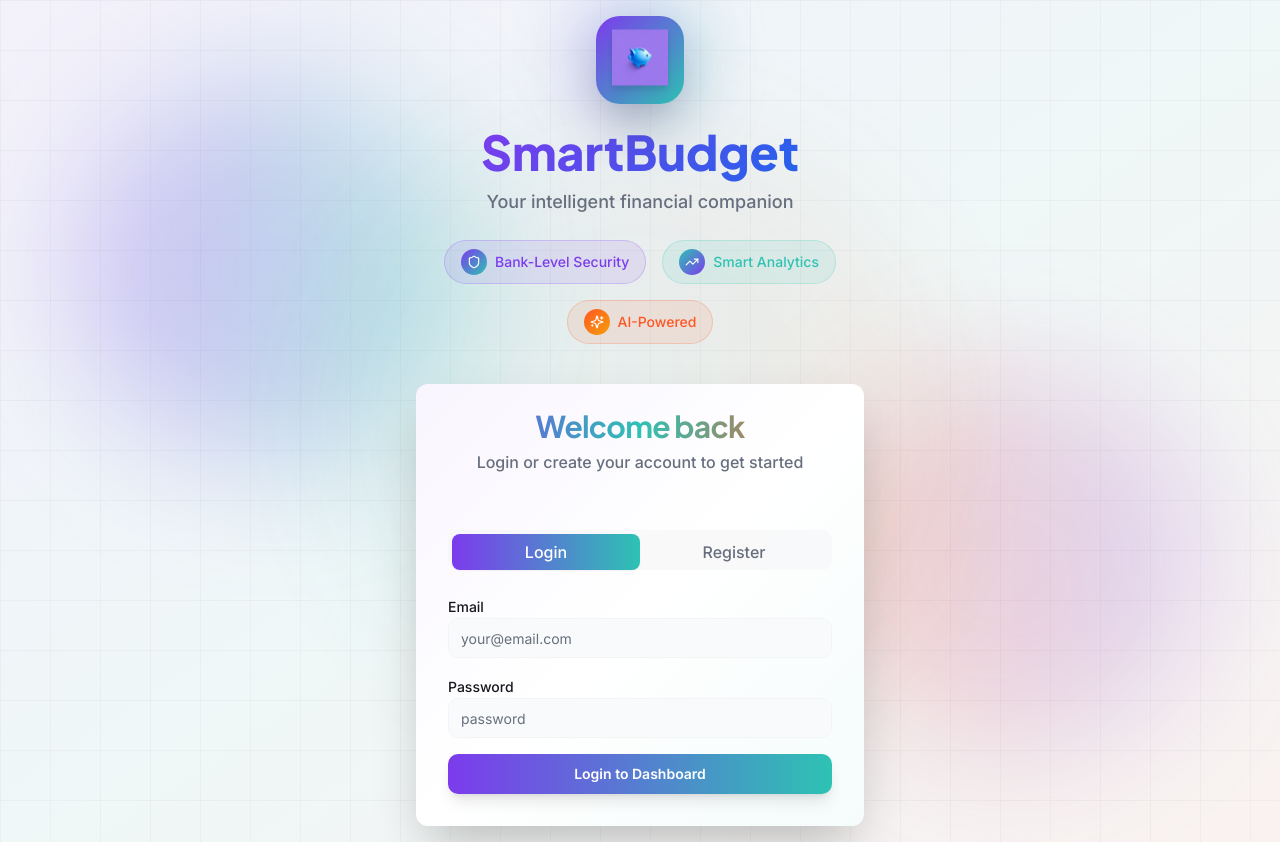
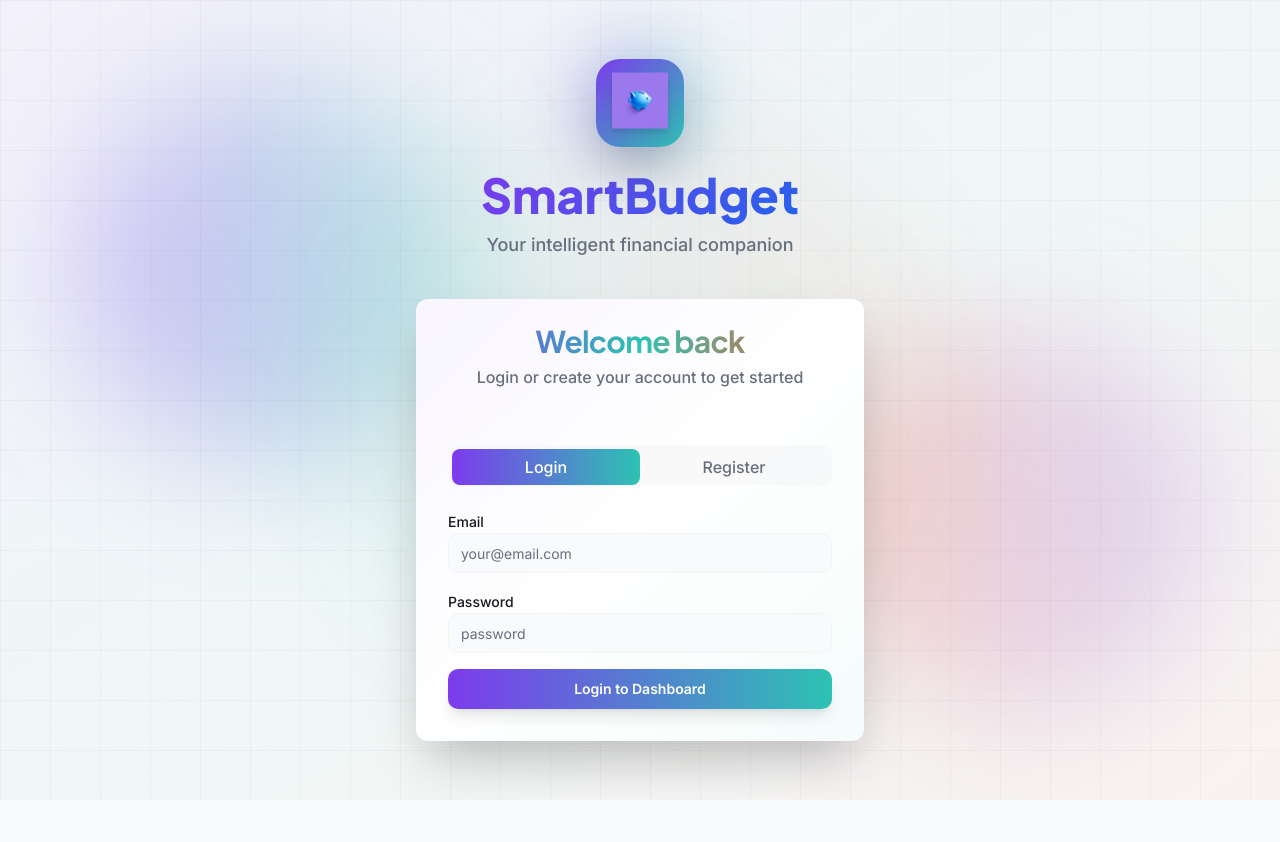
Before and after one commit to vivek7941/tracker, a React (Vite) app: page / in a window 1280 px wide. After the commit the page ends 800 px from the top, so only its background shows below. Built offline with nearby package versions, Linux system fonts and the light colour scheme; the HTML template or start-up script is replaced by a standard one.

Commit message:
Remove feature badges from login page
Remove "bank-level security", "smart analytics", and "ai-powered" badges from the login page.

```diff
--- a/src/components/LoginPage.tsx
+++ b/src/components/LoginPage.tsx
@@ -97,31 +97,9 @@ const LoginPage = ({ onLogin }: LoginPageProps) => {
           <h1 className="text-3xl sm:text-4xl lg:text-5xl font-display font-extrabold mb-2 sm:mb-3">
             <span className="gradient-text">SmartBudget</span>
           </h1>
-          <p className="text-base sm:text-lg text-muted-foreground mb-4 sm:mb-6 font-medium px-4 sm:px-0">
+          <p className="text-base sm:text-lg text-muted-foreground mb-6 sm:mb-10 font-medium px-4 sm:px-0">
             Your intelligent financial companion
           </p>
-
-          {/* Feature badges */}
-          <div className="flex items-center justify-center gap-2 sm:gap-4 flex-wrap px-2">
-            <div className="group flex items-center gap-1.5 sm:gap-2 px-3 sm:px-4 py-1.5 sm:py-2 rounded-full bg-primary/10 hover:bg-primary/20 transition-all duration-300 border border-primary/20">
-              <div className="p-1 sm:p-1.5 bg-gradient-to-br from-primary to-secondary rounded-full">
-                <Shield className="h-2.5 w-2.5 sm:h-3.5 sm:w-3.5 text-white" />
-              </div>
-              <span className="text-xs sm:text-sm font-medium text-primary">Bank-Level Security</span>
-            </div>
-            <div className="group flex items-center gap-1.5 sm:gap-2 px-3 sm:px-4 py-1.5 sm:py-2 rounded-full bg-secondary/10 hover:bg-secondary/20 transition-all duration-300 border border-secondary/20">
-              <div className="p-1 sm:p-1.5 bg-gradient-to-br from-secondary to-primary rounded-full">
-                <TrendingUp className="h-2.5 w-2.5 sm:h-3.5 sm:w-3.5 text-white" />
-              </div>
-              <span className="text-xs sm:text-sm font-medium text-secondary">Smart Analytics</span>
-            </div>
-            <div className="group flex items-center gap-1.5 sm:gap-2 px-3 sm:px-4 py-1.5 sm:py-2 rounded-full bg-accent/10 hover:bg-accent/20 transition-all duration-300 border border-accent/20">
-              <div className="p-1 sm:p-1.5 bg-gradient-to-br from-accent to-warning rounded-full">
-                <Sparkles className="h-2.5 w-2.5 sm:h-3.5 sm:w-3.5 text-white" />
-              </div>
-              <span className="text-xs sm:text-sm font-medium text-accent">AI-Powered</span>
-            </div>
-          </div>
         </div>
 
         {/* Auth Card */}
```
